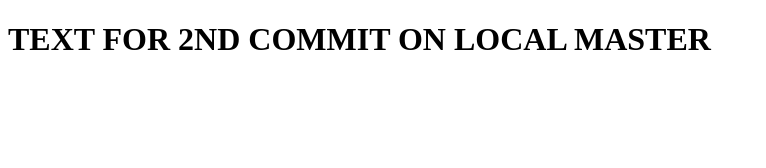
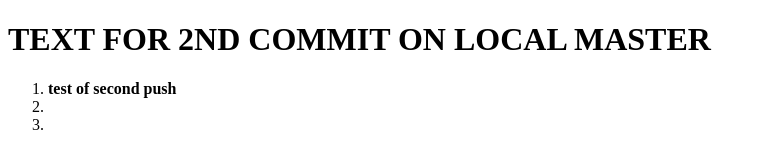
Before and after one commit to Benzogang-Tape/test-repository, a plain HTML site: page index2.html in a window 1280 px wide. Shown: the whole page, without its empty margins (0-766 px from the left). Drawn offline with Linux system fonts and the light colour scheme.

Commit message:
second push test

```diff
--- a/index2.html
+++ b/index2.html
@@ -7,6 +7,11 @@
 </head>
 <body>
     <h1>TEXT FOR 2ND COMMIT ON LOCAL MASTER</h1>
+    <ol>
+        <li><b>test of second push</b></li>
+        <li><b></b></li>
+        <li><b></b></li>
+    </ol>
 
 </body>
 </html>
```
